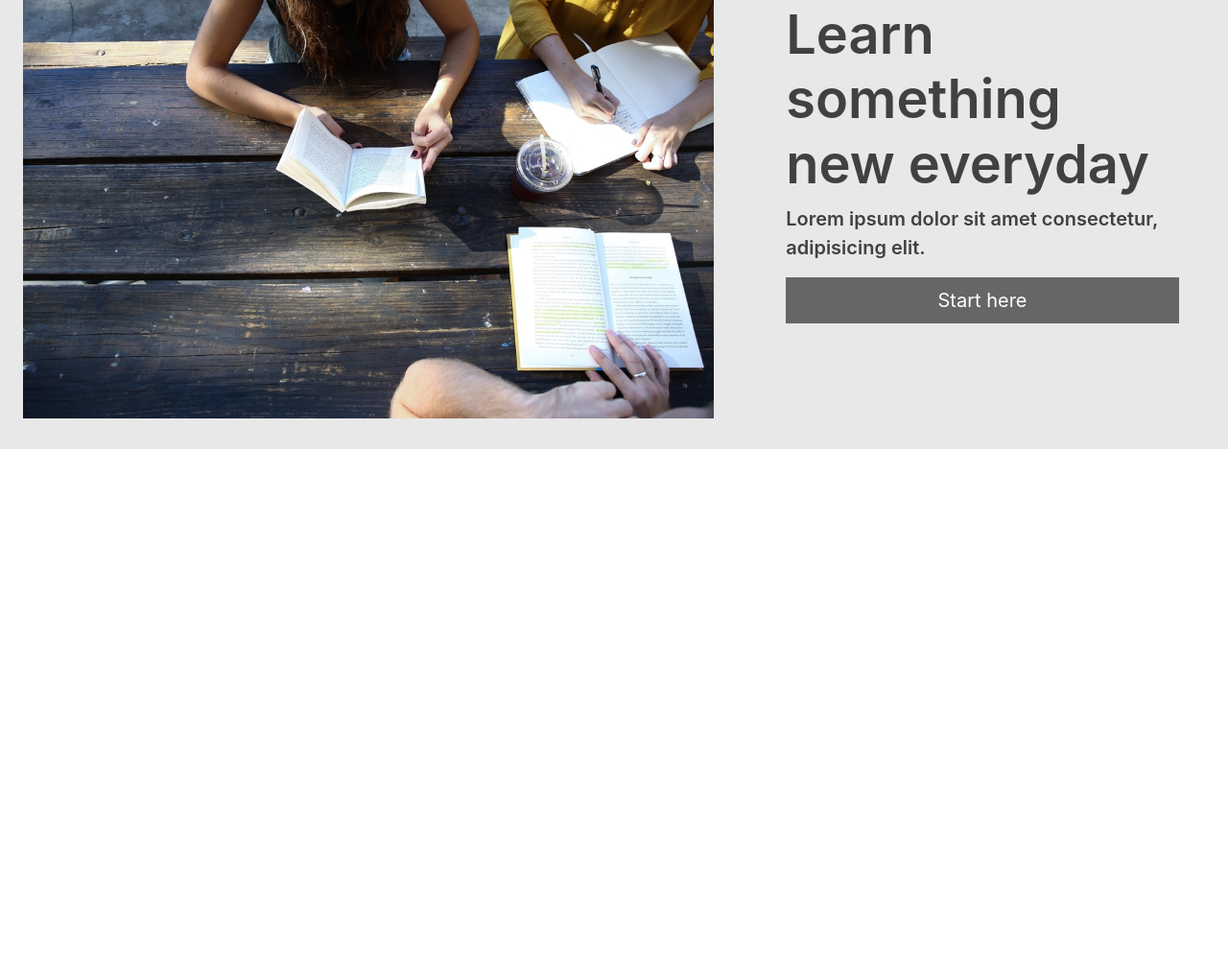
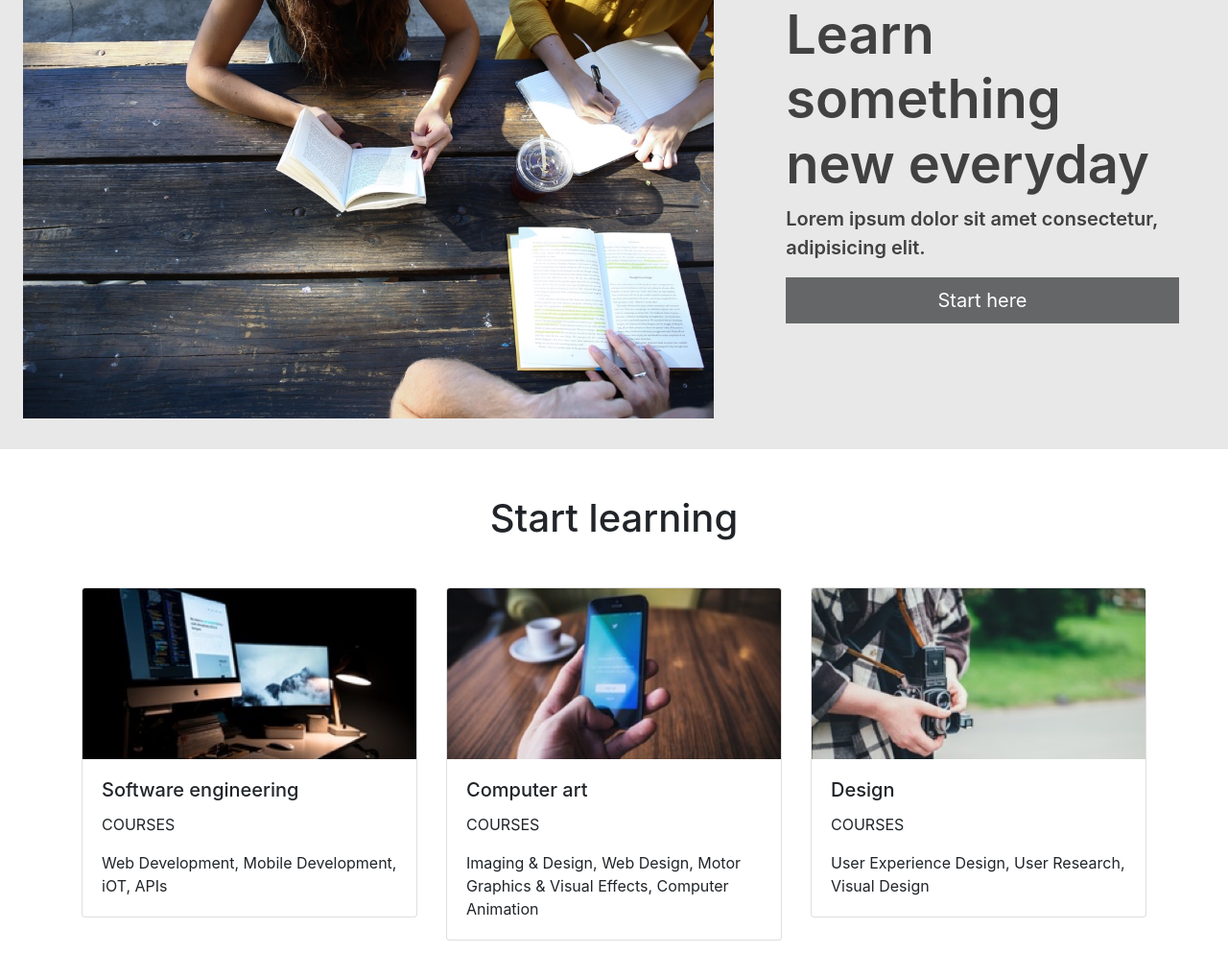
Before and after one commit to Ulyana-rookie/colmar_academy, a plain HTML site: page index.html in a window 1280 px wide. Shown: the part 192-1210 px from the top of the page at 96% size. Before the commit the page ends 800 px from the top, so only its background shows below. Drawn offline with nearby package versions, Linux system fonts and the light colour scheme.

Commit message:
adding the section

```diff
--- a/index.html
+++ b/index.html
@@ -40,6 +40,44 @@
             </div>
         </div>
 
+        <section id="start-learning" class="container mx-4.5 my-5">
+            <h1 class="text-center mb-5">Start learning</h1>
+            <div class="row">
+                <div class="col-lg-4">
+                    <div class="card">
+                        <img class="card-img-top" src="resourses/capstone_colmar_assets/images/course-software.jpg" alt="Software engineering">
+                        <div class="card-body">
+                            <h5 class="card-title">Software engineering</h5>
+                            <p class="card-text">COURSES</p>
+                            <p class="card-text">Web Development, Mobile Development, iOT, APIs</p>
+                        </div>
+                    </div>
+                </div>
+
+                <div class="col-lg-4">
+                    <div class="card">
+                        <img class="card-img-top" src="resourses/capstone_colmar_assets/images/course-computer-art.jpg" alt="Computer art">
+                        <div class="card-body">
+                            <h5 class="card-title">Computer art</h5>
+                            <p class="card-text">COURSES</p>
+                            <p class="card-text">Imaging & Design, Web Design, Motor Graphics & Visual Effects, Computer Animation</p>
+                        </div>
+                    </div>
+                </div>
+
+                <div class="col-lg-4">
+                    <div class="card">
+                        <img class="card-img-top" src="resourses/capstone_colmar_assets/images/course-design.jpg" alt="Design">
+                        <div class="card-body">
+                            <h5 class="card-title">Design</h5>
+                            <p class="card-text">COURSES</p>
+                            <p class="card-text">User Experience Design, User Research, Visual Design</p>
+                        </div>
+                    </div>
+                </div>
+            </div>
+        </section>
+
 
     <script src="https://code.jquery.com/jquery-3.4.1.slim.min.js" integrity="sha384-J6qa4849blE2+poT4WnyKhv5vZF5SrPo0iEjwBvKU7imGFAV0wwj1yYfoRSJoZ+n" crossorigin="anonymous"></script>
     <script src="https://cdn.jsdelivr.net/npm/popper.js@1.16.0/dist/umd/popper.min.js" integrity="sha384-Q6E9RHvbIyZFJoft+2mJbHaEWldlvI9IOYy5n3zV9zzTtmI3UksdQRVvoxMfooAo" crossorigin="anonymous"></script>
--- a/style.css
+++ b/style.css
@@ -29,7 +29,7 @@ span#gray {
     color: #424141;
 }
 
-.img-60 {
+ .img-60 {
     max-width: 60%;
     padding: 2rem 1.5rem;
 }
@@ -39,7 +39,7 @@ span#gray {
 }
 
 .btn {
-    min-width: 100%;
+    width: 100%;
 }
 
 .btn-primary {
```
